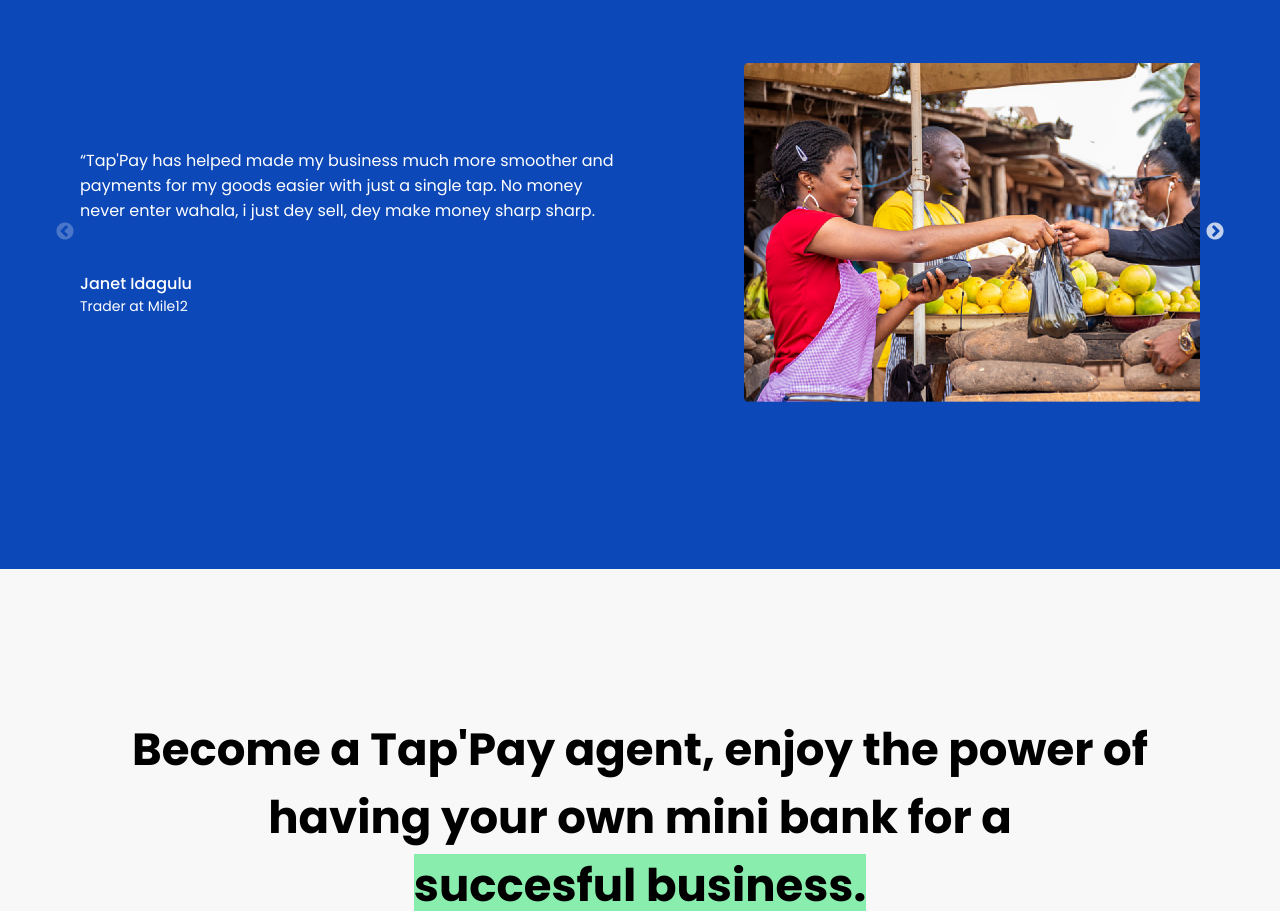
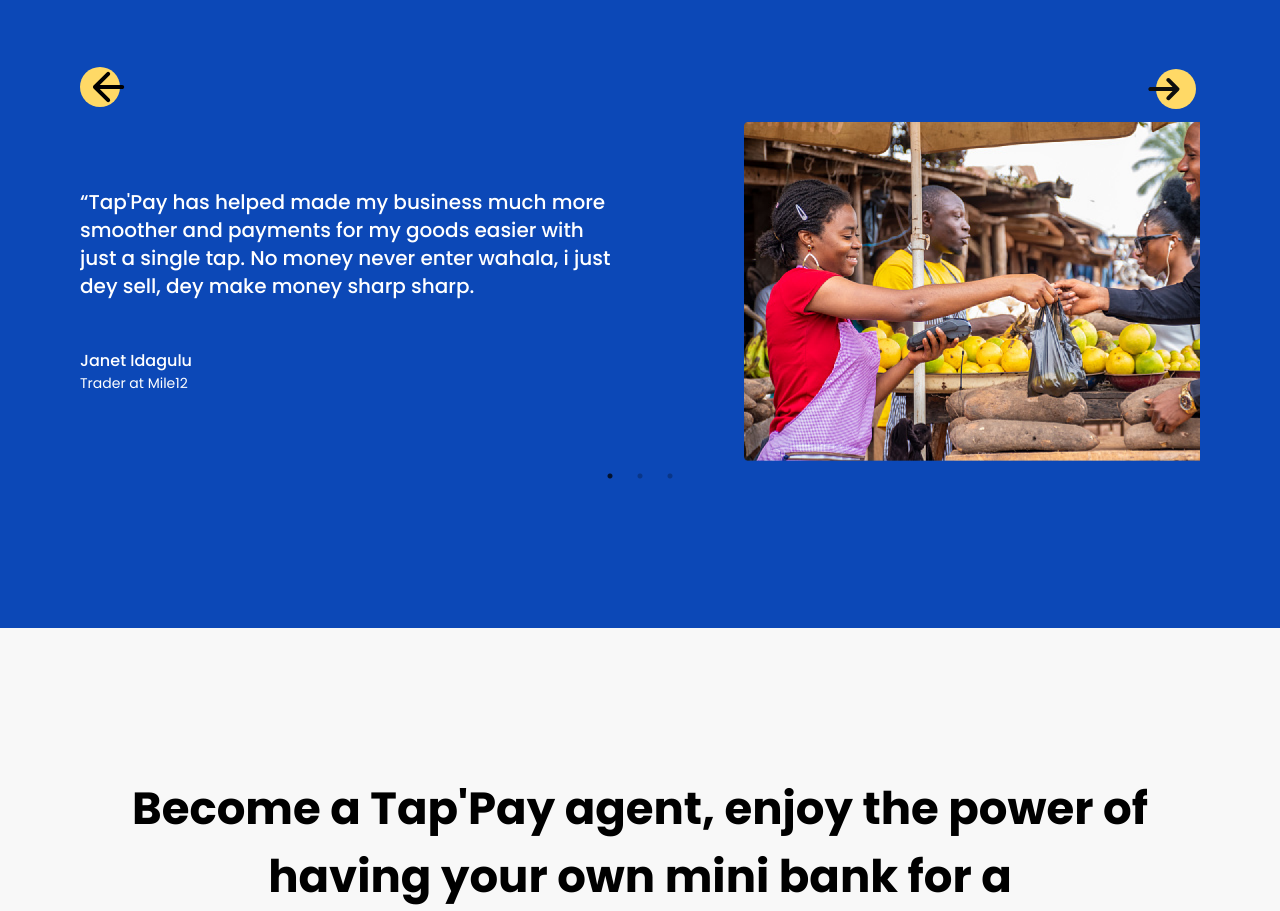
Before and after one commit to Anu-022/Tap-Pay-Landing-Page, a React (Create React App) app: page / in a window 1280 px wide. Shown: the part 3920-4831 px from the top of the page. Built offline with nearby package versions, Linux system fonts and the light colour scheme.

Commit message:
quick adjustments

```diff
--- a/src/components/layout/Agents.jsx
+++ b/src/components/layout/Agents.jsx
@@ -4,7 +4,7 @@
         <div className="agents">
             <h1 className="agents-text">Become a Tap'Pay agent, enjoy the power of having your own mini bank for a
                <br />
-               <mark className="agent-highlight"> succesful business.</mark>
+               <mark className="agent-highlight"> successful business.</mark>
             </h1>
             <Button version="agent">Become an Agent</Button>
 
--- a/src/components/layout/Faq.jsx
+++ b/src/components/layout/Faq.jsx
@@ -4,7 +4,7 @@
         <div className="faq">
             <h4 className='heading'>
                 <span className='heading-line'></span>
-                FAQ
+                FAQs
             </h4>
             <h2 className="header-text">Frequently asked questions</h2>
             <Accordion />
--- a/src/components/layout/ReviewSlider.jsx
+++ b/src/components/layout/ReviewSlider.jsx
@@ -1,12 +1,16 @@
+import { useState } from "react";
 import reviews from "../reviews";
 import Slider from "react-slick";
 import "slick-carousel/slick/slick.css";
 import "slick-carousel/slick/slick-theme.css";
+import prevBtn from "../assets/left-arrow.svg"
+import nextBtn from "../assets/right-arrow.svg"
 const ReviewSlider = () => {
-
+        const[sliderRef, setSliderRef] = useState(null)
         const settings = {
           infinite: false,
-          dots: false,
+          dots: true,
+          arrows: false,
           slidesToShow: 1,
           slidesToScroll: 1,
           lazyLoad: true,
@@ -30,12 +34,22 @@
 
     return (
         <div className="review-slider">
-            <Slider {...settings}>
+            <div className="sliders">
+                <div className="slider-btns">
+                    <button className="prev-btn" onClick={sliderRef?.slickPrev}>
+                    <img src={prevBtn} alt="prev-btn" />
+                    </button>
+                    <button className="next-btn" onClick={sliderRef?.slickNext}>
+                        <img src={nextBtn} alt="next-btn" />
+                    </button>
+                </div>
+            </div>
+            <Slider ref={setSliderRef} {...settings} >
                 {reviews.map((review) => (
-                   <div className="">
+                   <div className="reviews">
                         <div className="client-review">
                             <div className="review-text">
-                                <p>{review.testimonial}</p>
+                                <p className="comment">{review.testimonial}</p>
                                 <p className="client-name">{review.name}</p>
                                 <p className="occupation">{review.occupation}</p>
                             </div>
--- a/src/index.css
+++ b/src/index.css
@@ -97,7 +97,7 @@
  color: #fff;
  margin-top: 40px;
 }
-.btn-cta:hover {
+.btn-cta:hover, .btn-agent:hover {
   color: #0c48b7;
   background-color: #fff;
   border: 1px solid #0c48b7;
@@ -353,6 +353,7 @@
 .review-slider {
   margin-top: 52px;
   margin-bottom: 67px;
+  position: relative;
 }
 .client-review{
   width: 1173px;
@@ -363,6 +364,11 @@
 }
 .review-text {
   width: 538px;
+}
+.comment {
+  font-size: 20px;
+  font-weight: 500;
+  line-height: 28px;
 }
 .client-name {
   padding-top: 48px;
@@ -382,7 +388,7 @@
   border-bottom: 2px solid #393939;
   display: flex;
   justify-content: space-between;
-  padding: 20px 0;
+  padding: 20px 10px;
   cursor: pointer;
   font-size: 20px;
   font-weight: 500;
@@ -475,3 +481,12 @@
   width: 336px;
   padding-top: 24px;
 }
+
+.slider-btns {
+  display: flex;
+  justify-content: space-between;
+}
+.slider-btns button {
+  border: none;
+  background: transparent;
+}
```
Also changed, not shown: src/components/assets/left-arrow.svg (added), src/components/assets/right-arrow.svg (added).
